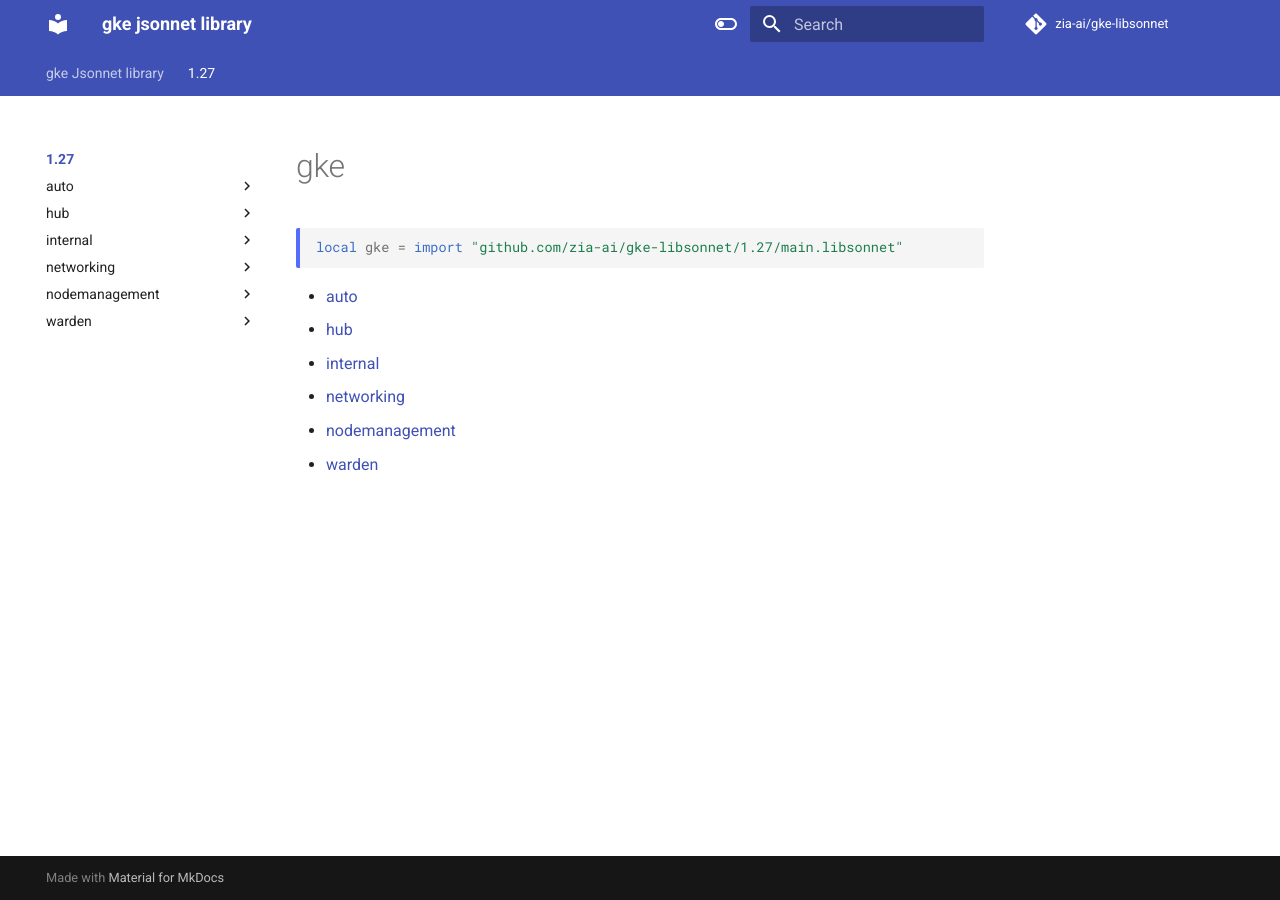
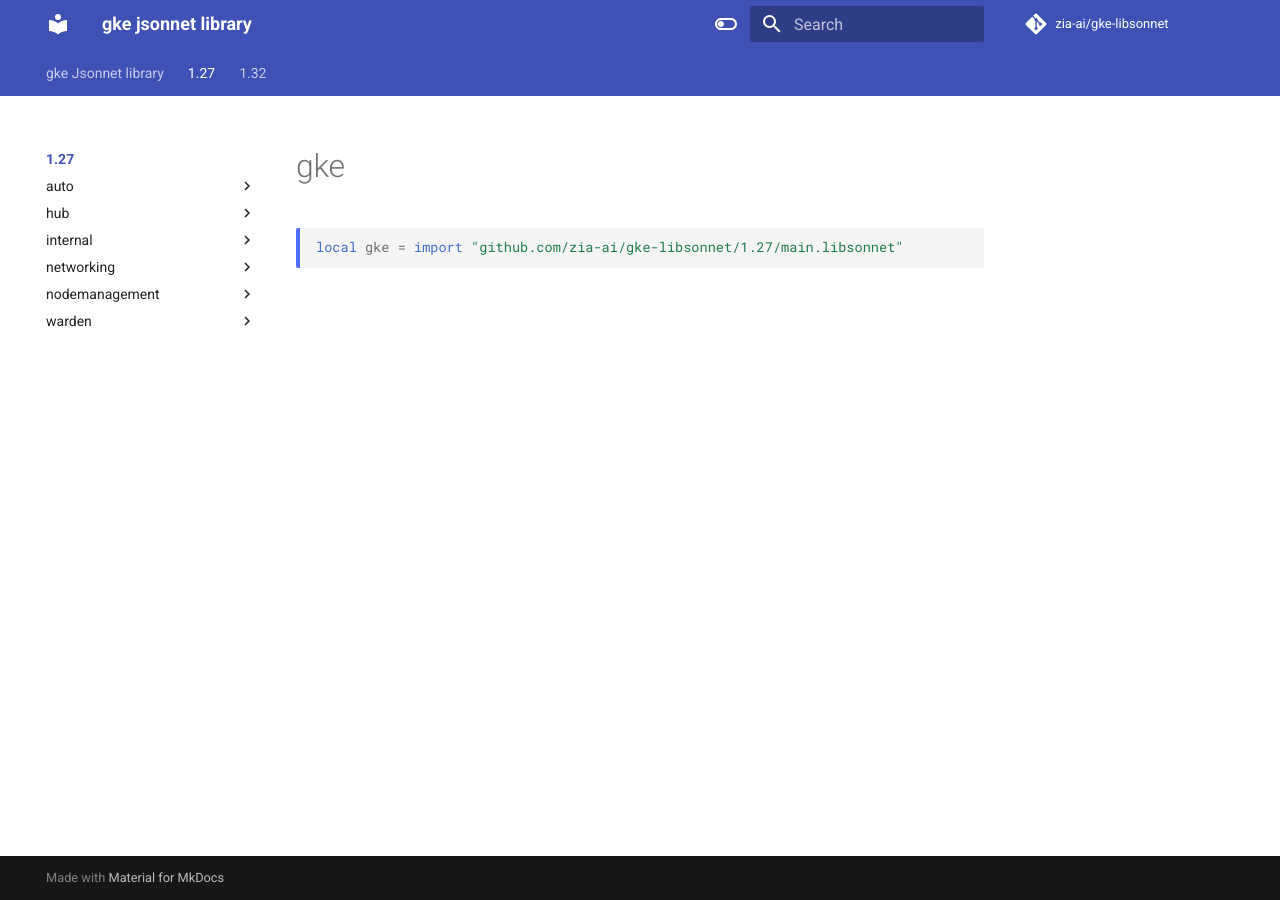
Before and after one commit to zia-ai/gke-libsonnet, an MkDocs documentation site: the page built from docs/1.27/README.md, in a window 1280 px wide. Built offline with MkDocs 1.6.1 and Material for MkDocs 9.7.7, drawn with Linux system fonts in a browser that asks for light colours; comment, search, counter and statistics services are not loaded.

Commit message:
add 1.32 crds

````diff
--- a/docs/1.27/README.md
+++ b/docs/1.27/README.md
@@ -7,12 +7,3 @@ permalink: /1.27/
 ```jsonnet
 local gke = import "github.com/zia-ai/gke-libsonnet/1.27/main.libsonnet"
 ```
-
-
-
-* [auto](auto/index.md)
-* [hub](hub/index.md)
-* [internal](internal/index.md)
-* [networking](networking/index.md)
-* [nodemanagement](nodemanagement/index.md)
-* [warden](warden/index.md)
````
Also changed, not shown: docs/1.32/README.md (added, +9 -0 lines), docs/README.md (+1 -0 lines), 3 other files.
